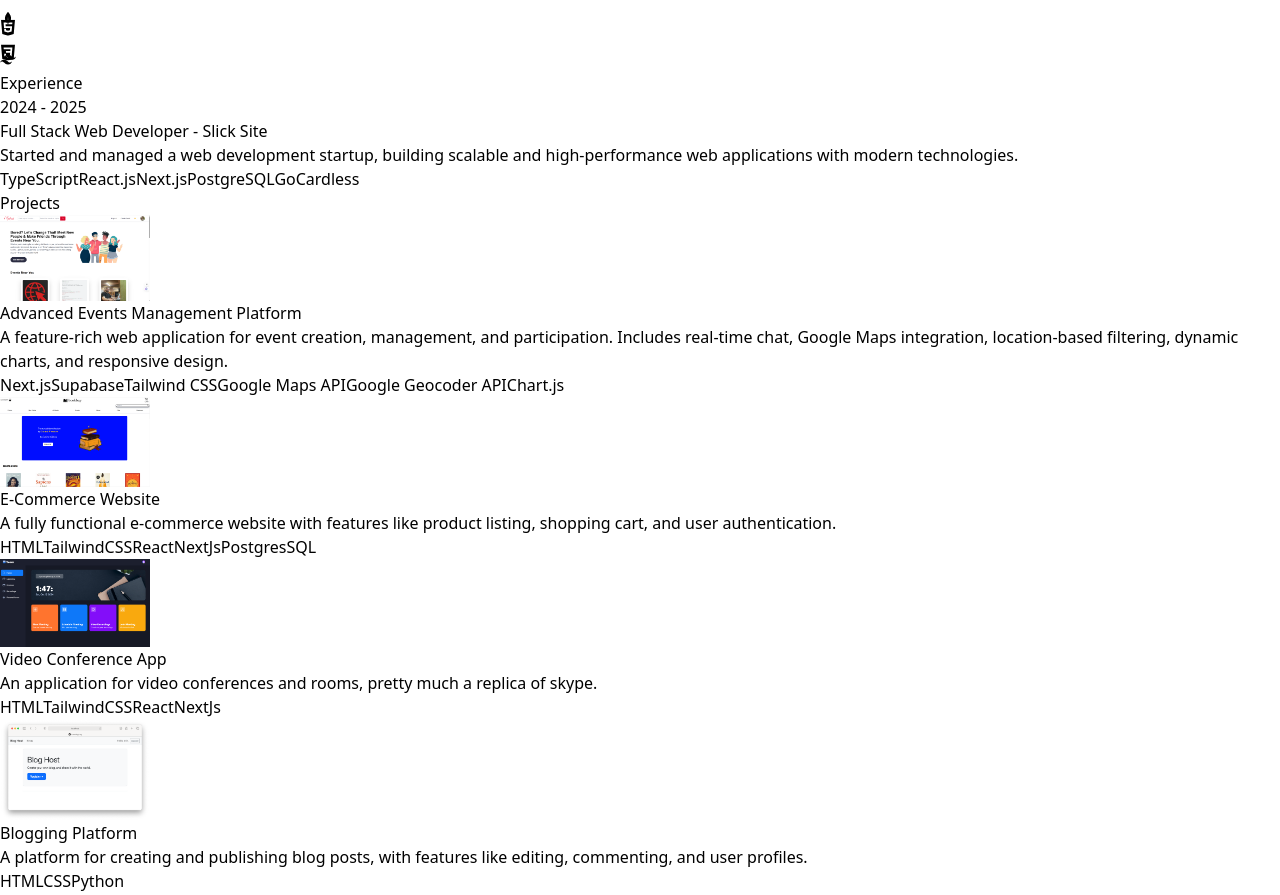
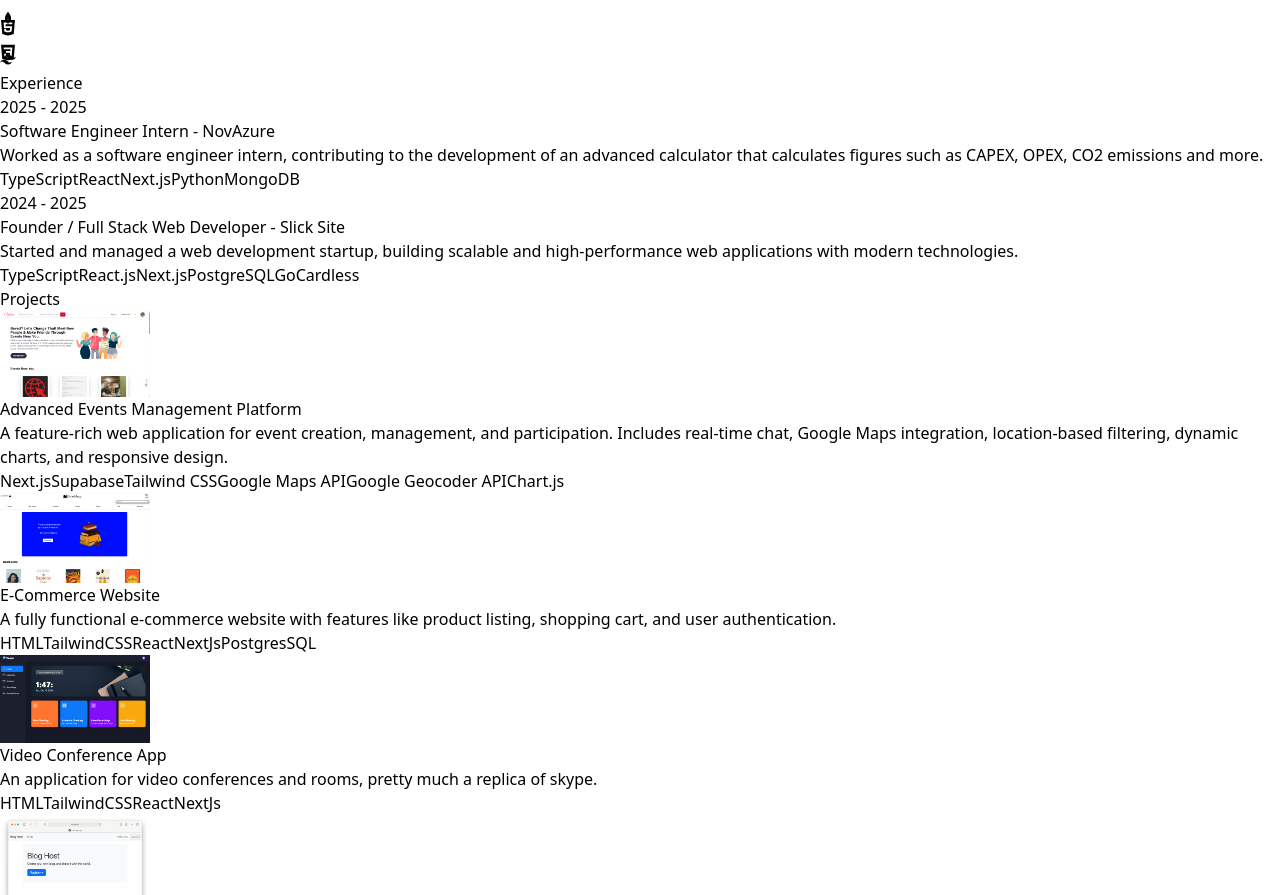
Before and after one commit to Leorev01/React_Portfolio, a React (Vite) app in the folder React_Portfolio/: page / in a window 1280 px wide. Shown: the part 4664-5559 px from the top of the page. Built offline with nearby package versions, Linux system fonts and the light colour scheme.

Commit message:
Adds experience

```diff
--- a/React_Portfolio/src/constants/index.js
+++ b/React_Portfolio/src/constants/index.js
@@ -9,8 +9,15 @@ export const ABOUT_TEXT = `I am a dedicated and versatile full stack developer w
 
 export const EXPERIENCES = [
   {
+    year: "2025 - 2025",
+    role: "Software Engineer Intern",
+    company: "NovAzure",
+    description: "Worked as a software engineer intern, contributing to the development of an advanced calculator that calculates figures such as CAPEX, OPEX, CO2 emissions and more.",
+    technologies: ["TypeScript", "React", "Next.js", "Python", "MongoDB"],
+  },
+  {
     year: "2024 - 2025",
-    role: "Full Stack Web Developer",
+    role: "Founder / Full Stack Web Developer",
     company: "Slick Site",
     description: `Started and managed a web development startup, building scalable and high-performance web applications with modern technologies.`,
     technologies: ["TypeScript", "React.js", "Next.js", "PostgreSQL", "GoCardless"],
```
